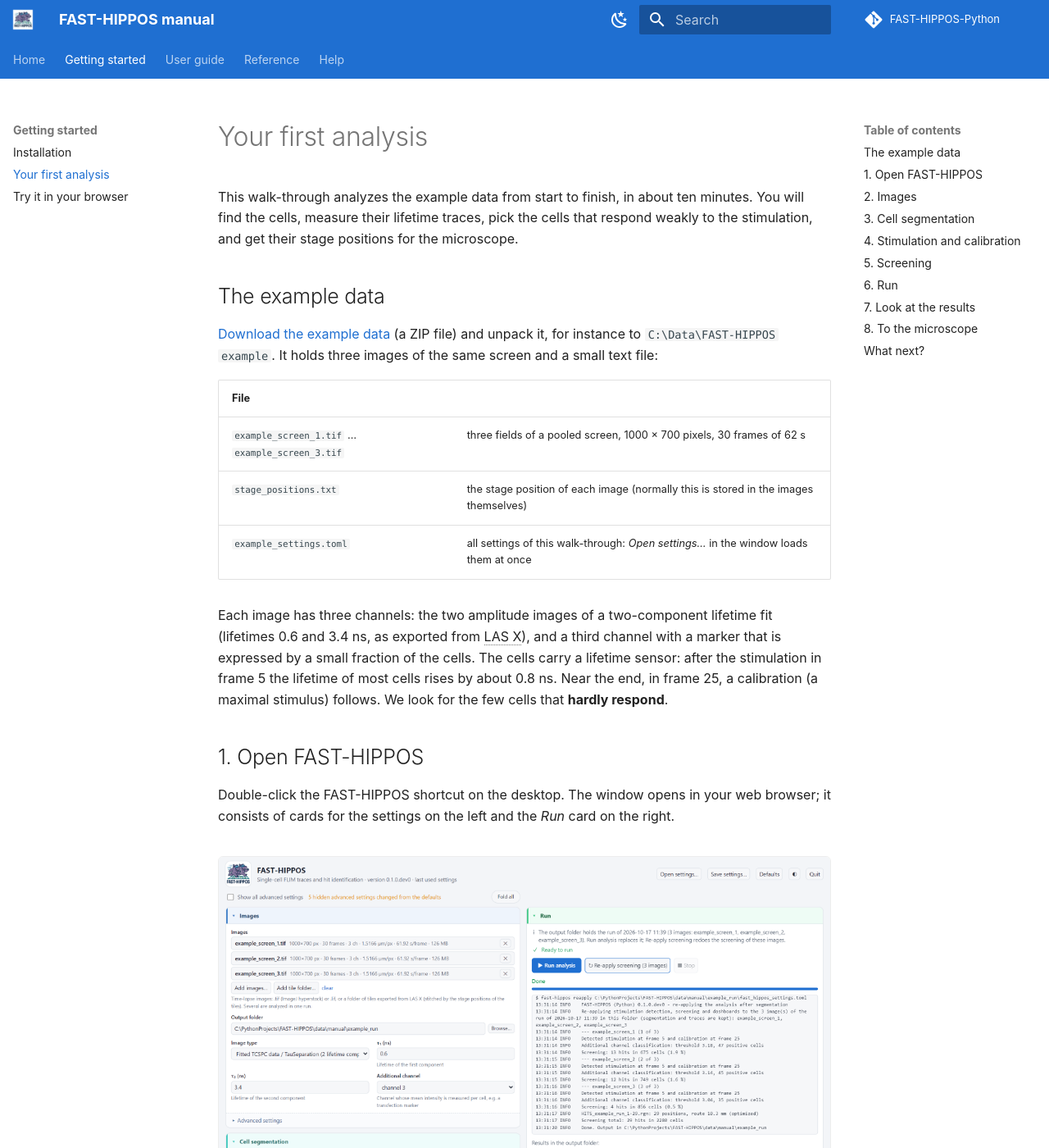
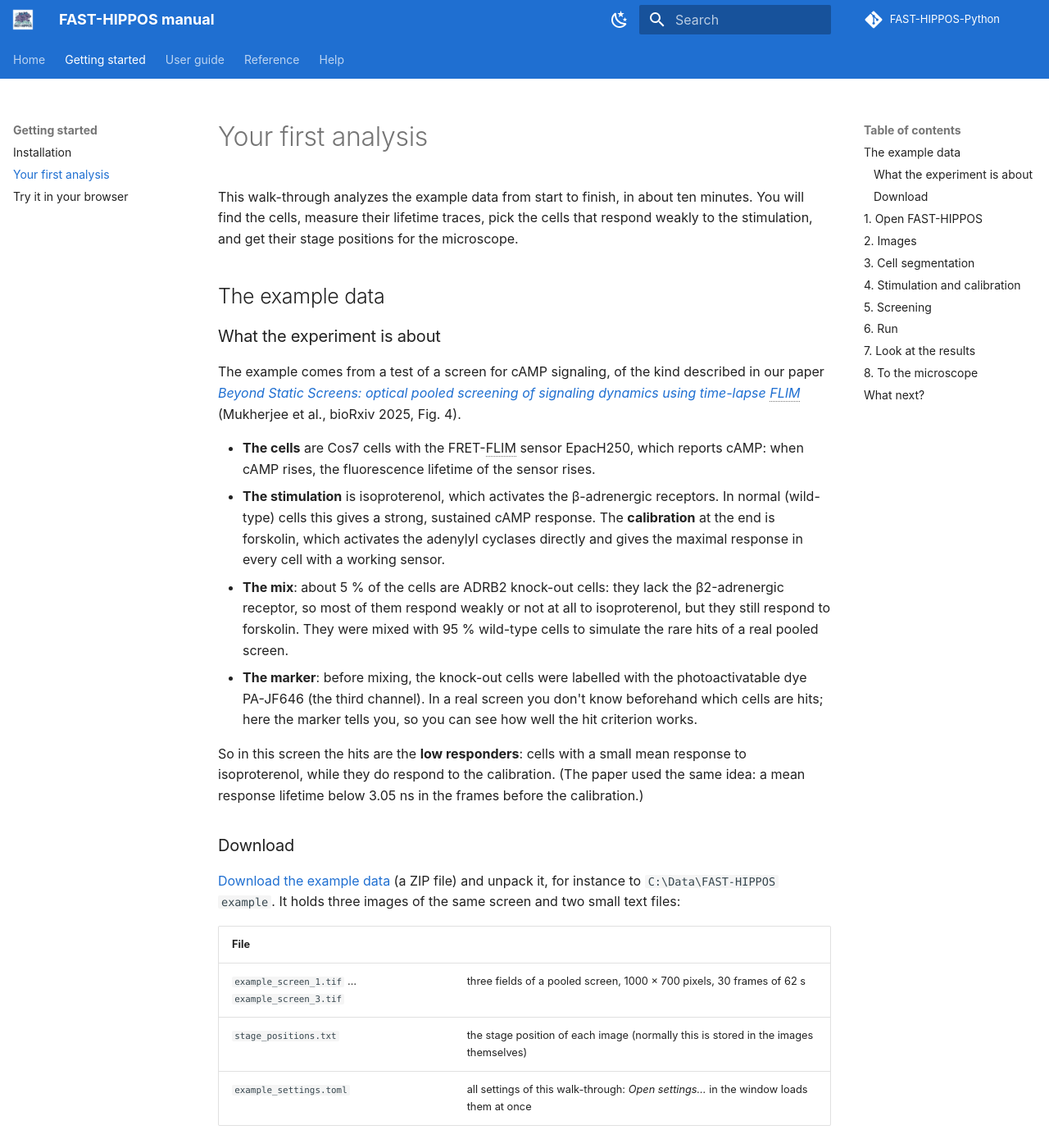
Before and after one commit to Jalink-lab/FAST-HIPPOS-Python, an MkDocs documentation site: the page built from manual/start/first-analysis.md, in a window 1280 px wide and 1400 px high. Shown: the whole window at 82% size. Built offline with MkDocs 1.6.1 and Material for MkDocs 9.7.7, drawn with Linux system fonts in a browser that asks for light colours; comment, search, counter and statistics services are not loaded; some of the changed text lies outside the part shown.

Commit message:
Manual: background of the example screen (ADRB2 knock-out cells among wild-type Cos7 EpacH250 cells; the hits are the low responders) and the paper
Co-Authored-By: Claude Opus 5.5 <noreply@anthropic.com>

```diff
--- a/manual/start/first-analysis.md
+++ b/manual/start/first-analysis.md
@@ -6,9 +6,33 @@ for the microscope.
 
 ## The example data
 
+### What the experiment is about
+
+The example comes from a test of a screen for cAMP signaling, of the kind described in our paper
+[*Beyond Static Screens: optical pooled screening of signaling dynamics using time-lapse FLIM*](https://www.biorxiv.org/content/10.1101/2025.07.11.664338v3.full)
+(Mukherjee et al., bioRxiv 2025, Fig. 4).
+
+- **The cells** are Cos7 cells with the FRET-FLIM sensor EpacH250, which reports cAMP: when cAMP rises, the
+  fluorescence lifetime of the sensor rises.
+- **The stimulation** is isoproterenol, which activates the β-adrenergic receptors. In normal (wild-type) cells this
+  gives a strong, sustained cAMP response. The **calibration** at the end is forskolin, which activates the adenylyl
+  cyclases directly and gives the maximal response in every cell with a working sensor.
+- **The mix**: about 5 % of the cells are ADRB2 knock-out cells: they lack the β2-adrenergic receptor, so most of
+  them respond weakly or not at all to isoproterenol, but they still respond to forskolin. They were mixed with
+  95 % wild-type cells to simulate the rare hits of a real pooled screen.
+- **The marker**: before mixing, the knock-out cells were labelled with the photoactivatable dye PA-JF646 (the third
+  channel). In a real screen you don't know beforehand which cells are hits; here the marker tells you, so you can
+  see how well the hit criterion works.
+
+So in this screen the hits are the **low responders**: cells with a small mean response to isoproterenol, while
+they do respond to the calibration. (The paper used the same idea: a mean response lifetime below 3.05 ns in the
+frames before the calibration.)
+
+### Download
+
 [Download the example data](https://github.com/Jalink-lab/FAST-HIPPOS-Python/releases/tag/example-data) (a ZIP file)
-and unpack it, for instance to `C:\Data\FAST-HIPPOS example`. It holds three images of the same screen and a small
-text file:
+and unpack it, for instance to `C:\Data\FAST-HIPPOS example`. It holds three images of the same screen and two small
+text files:
 
 | File | |
 |---|---|
@@ -17,10 +41,9 @@ text file:
 | `example_settings.toml` | all settings of this walk-through: *Open settings…* in the window loads them at once |
 
 Each image has three channels: the two amplitude images of a two-component lifetime fit (lifetimes 0.6 and 3.4 ns,
-as exported from LAS X), and a third channel with a marker that is expressed by a small fraction of the cells. The
-cells carry a lifetime sensor: after the stimulation in frame 5 the lifetime of most cells rises by about
-0.8 ns. Near the end, in frame 25, a calibration (a maximal stimulus) follows. We look for the few cells that
-**hardly respond**.
+as exported from LAS X), and the PA-JF646 marker of the knock-out cells. Isoproterenol was added in frame 5: the
+lifetime of most cells then rises by about 0.8 ns. In frame 25 the forskolin calibration follows. We look for the
+few cells that **hardly respond** to isoproterenol.
 
 ## 1. Open FAST-HIPPOS
 
```
Also changed, not shown: manual/guide/choosing-hits.md (+6 -3 lines), manual/index.md (+8 -0 lines), manual/start/demo.md (+4 -0 lines).
